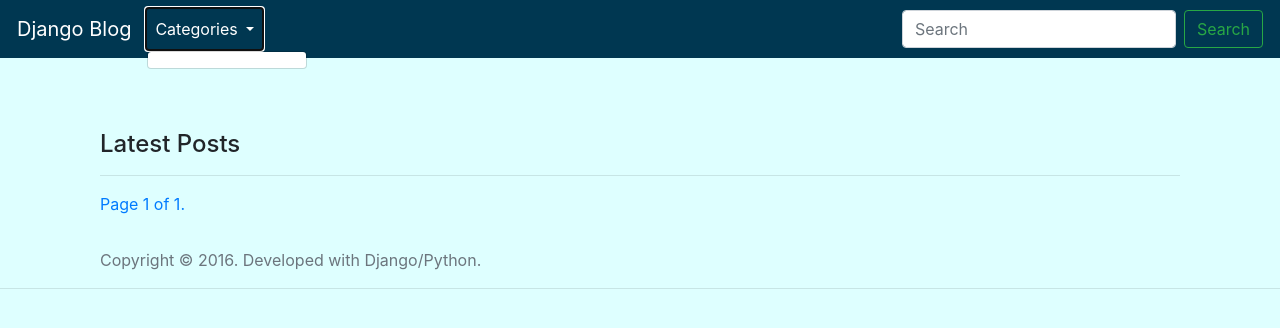
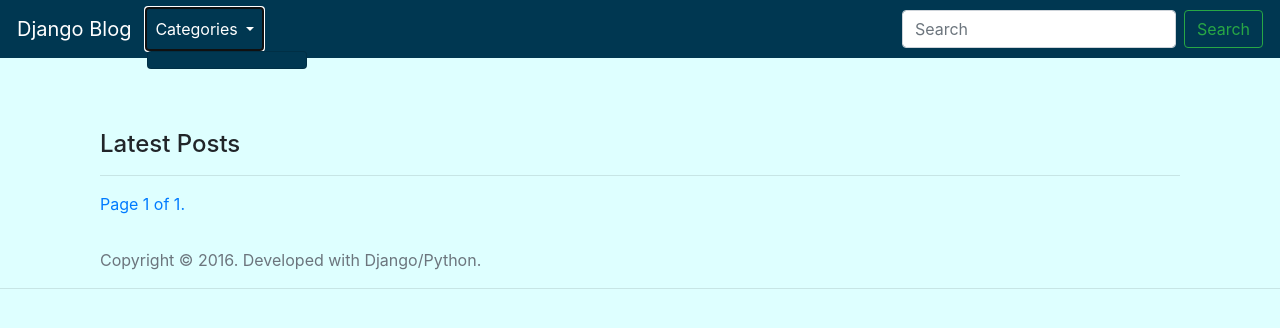
Before and after one commit to OzgurAkinci/Python-Simple-Blog-Application, a Django app: page / in a window 1280 px wide, after a click on "Categories". Shown: the top 328 px of the page. Run offline with Django 3.2, Linux system fonts and the light colour scheme; data that the repository does not hold is empty; some libraries are stand-ins or nearby versions.

Commit message:
template bugfix

```diff
--- a/static/css/custom.css
+++ b/static/css/custom.css
@@ -37,6 +37,10 @@ pre>p{
   color:#fff!important;
 }
 
+.dropdown-menu{
+  background: #003751!important;
+}
+
 .row-no-padding{
     padding: 0 !important;
 }
```
